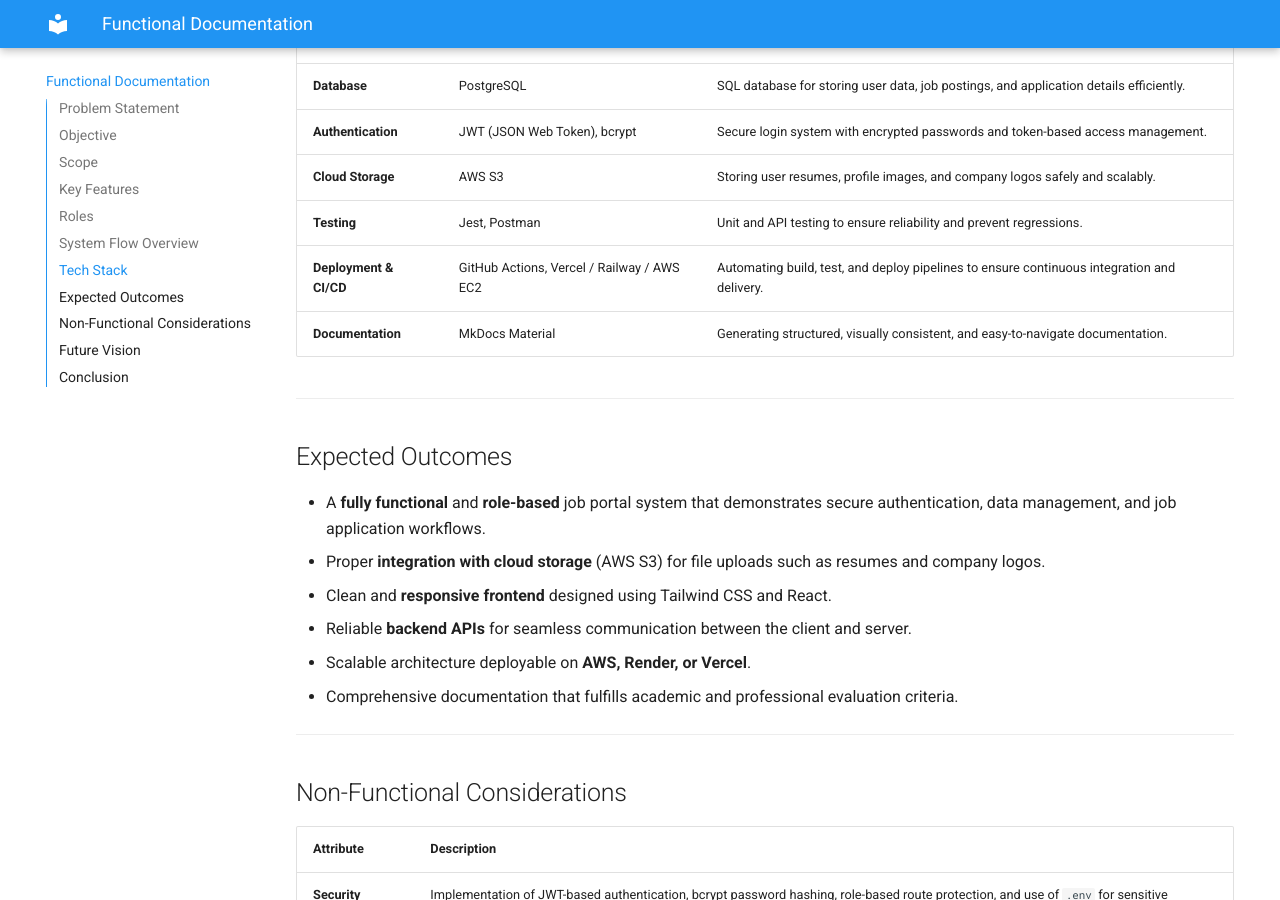
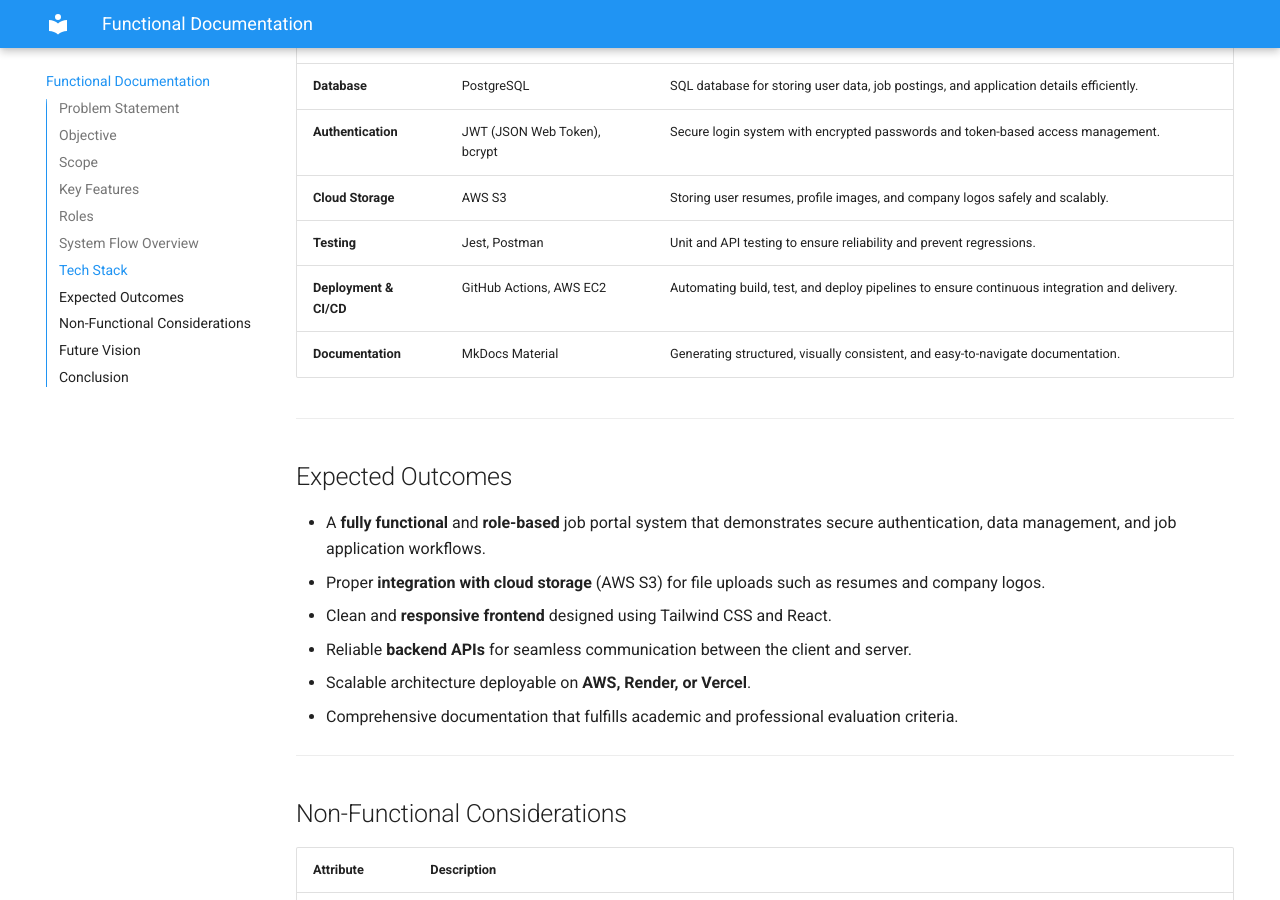
Before and after one commit to nakshatra-droid/job_platform_docs, an MkDocs documentation site: the page built from docs/functional_documentation.md, in a window 1280 px wide and 900 px high, scrolled down 2440 px. Built offline with MkDocs 1.6.1 and Material for MkDocs 9.7.7, drawn with Linux system fonts in a browser that asks for light colours.

Commit message:
tested the auto deploy workflow

```diff
--- a/docs/functional_documentation.md
+++ b/docs/functional_documentation.md
@@ -71,7 +71,7 @@
 | **Authentication** | JWT (JSON Web Token), bcrypt | Secure login system with encrypted passwords and token-based access management. |
 | **Cloud Storage** | AWS S3 | Storing user resumes, profile images, and company logos safely and scalably. |
 | **Testing** | Jest, Postman | Unit and API testing to ensure reliability and prevent regressions. |
-| **Deployment & CI/CD** | GitHub Actions, Vercel / Railway / AWS EC2 | Automating build, test, and deploy pipelines to ensure continuous integration and delivery. |
+| **Deployment & CI/CD** | GitHub Actions, AWS EC2 | Automating build, test, and deploy pipelines to ensure continuous integration and delivery. |
 | **Documentation** | MkDocs Material | Generating structured, visually consistent, and easy-to-navigate documentation. |
 
 ---
```
